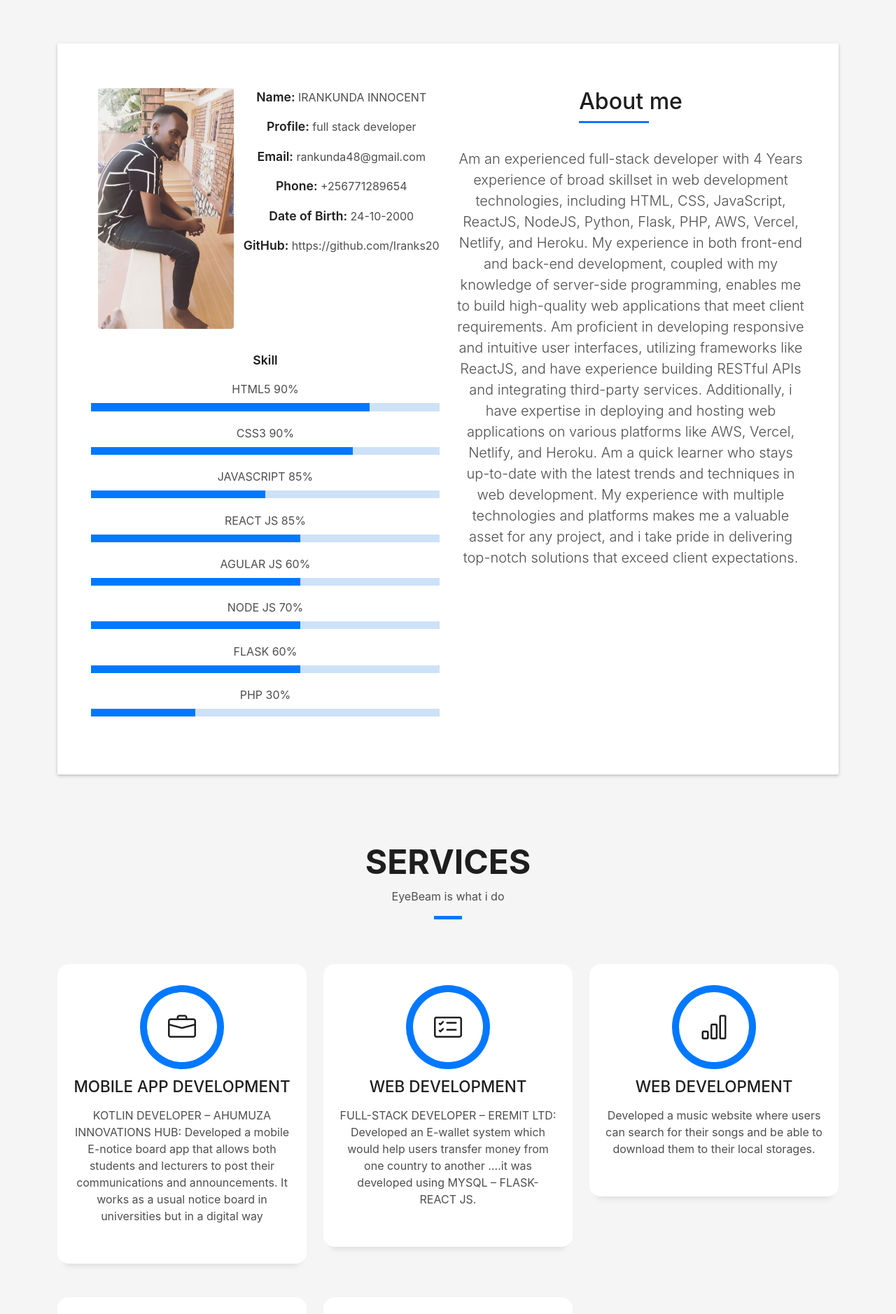
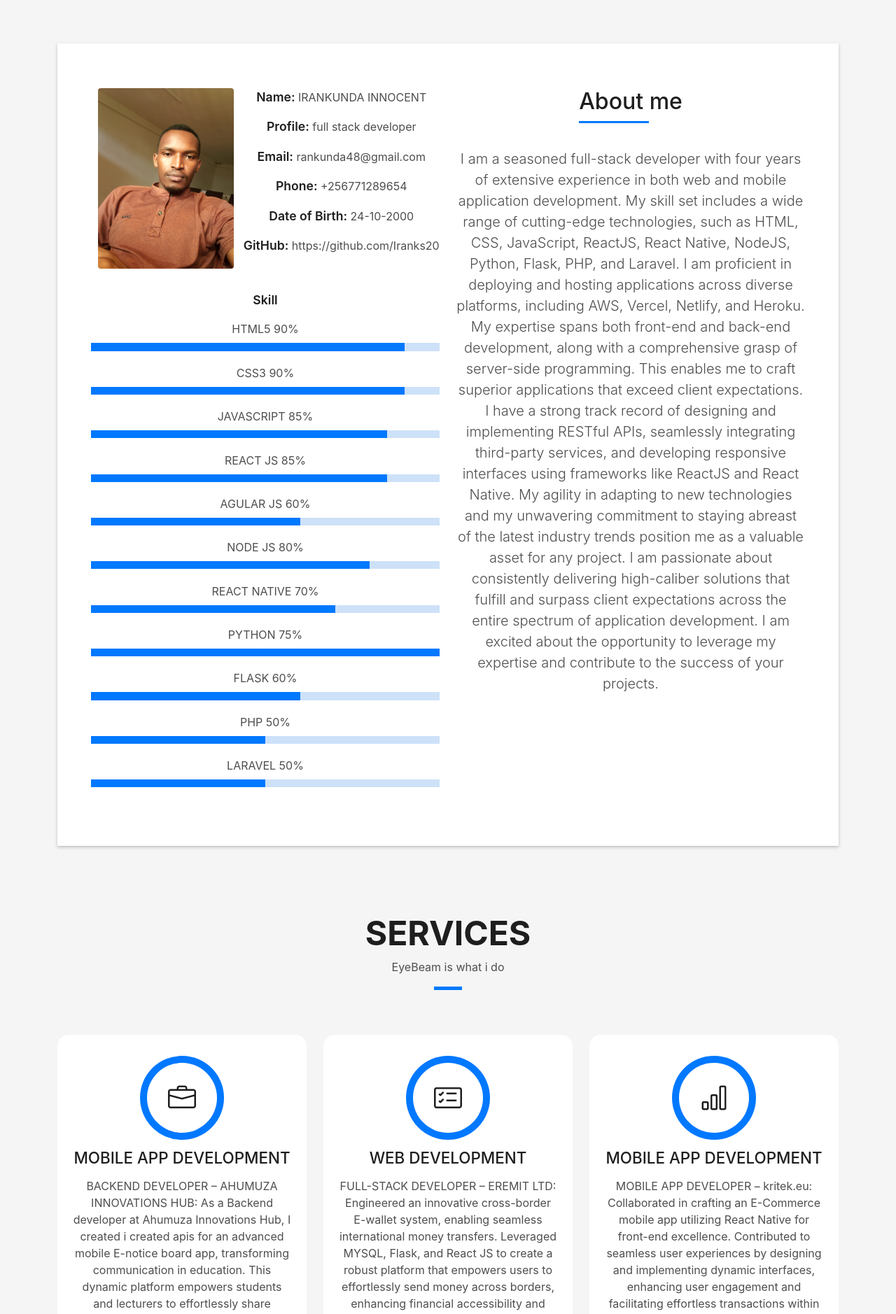
Before and after one commit to Iranks20/my-profile, a React (Create React App) app: page / in a window 1280 px wide. Shown: the part 802-2680 px from the top of the page at 70% size. Built offline with nearby package versions, Linux system fonts and the light colour scheme.

Commit message:
updated my profile

```diff
--- a/src/components/About.js
+++ b/src/components/About.js
@@ -16,7 +16,7 @@ function About() {
                   <div className="row">
                     <div className="col-sm-6 col-md-5">
                       <div className="about-img">
-                        <img src="assets/img/hero-bg2.jpg" className="img-fluid rounded b-shadow-a" alt="" />
+                        <img src="assets/img/INNO.jpg" className="img-fluid rounded b-shadow-a" alt="" />
                       </div>
                     </div>
                     <div className="col-sm-6 col-md-7">
@@ -34,35 +34,47 @@ function About() {
                     <p className="title-s">Skill</p>
                     <span>HTML5</span> <span className="pull-right">90%</span>
                     <div className="progress">
-                      <div className="progress-bar" role="progressbar"  style={{ width: "80%" }} aria-valuenow="85" aria-valuemin="0" aria-valuemax="100"></div>
+                      <div className="progress-bar" role="progressbar"  style={{ width: "90%" }} aria-valuenow="85" aria-valuemin="0" aria-valuemax="100"></div>
                     </div>
                     <span>CSS3</span> <span className="pull-right">90%</span>
                     <div className="progress">
-                      <div className="progress-bar" role="progressbar"  style={{ width: "75%" }} aria-valuenow="75" aria-valuemin="0" aria-valuemax="100"></div>
+                      <div className="progress-bar" role="progressbar"  style={{ width: "90%" }} aria-valuenow="75" aria-valuemin="0" aria-valuemax="100"></div>
                     </div>
                     <span>JAVASCRIPT</span> <span className="pull-right">85%</span>
                     <div className="progress">
-                      <div className="progress-bar" role="progressbar" style={{ width: "50%" }} aria-valuenow="50" aria-valuemin="0" aria-valuemax="100"></div>
+                      <div className="progress-bar" role="progressbar" style={{ width: "85%" }} aria-valuenow="50" aria-valuemin="0" aria-valuemax="100"></div>
                     </div>
                     <span>REACT JS</span> <span className="pull-right">85%</span>
                     <div className="progress">
-                      <div className="progress-bar" role="progressbar" style={{ width: "60%" }} aria-valuenow="90" aria-valuemin="0" aria-valuemax="100"></div>
+                      <div className="progress-bar" role="progressbar" style={{ width: "85%" }} aria-valuenow="90" aria-valuemin="0" aria-valuemax="100"></div>
                     </div>
                     <span>AGULAR JS</span> <span className="pull-right">60%</span>
                     <div className="progress">
                       <div className="progress-bar" role="progressbar" style={{ width: "60%" }} aria-valuenow="90" aria-valuemin="0" aria-valuemax="100"></div>
                     </div>
-                    <span>NODE JS</span> <span className="pull-right">70%</span>
+                    <span>NODE JS</span> <span className="pull-right">80%</span>
                     <div className="progress">
-                      <div className="progress-bar" role="progressbar" style={{ width: "60%" }} aria-valuenow="90" aria-valuemin="0" aria-valuemax="100"></div>
+                      <div className="progress-bar" role="progressbar" style={{ width: "80%" }} aria-valuenow="90" aria-valuemin="0" aria-valuemax="100"></div>
+                    </div>
+                    <span>REACT NATIVE</span> <span className="pull-right">70%</span>
+                    <div className="progress">
+                      <div className="progress-bar" role="progressbar" style={{ width: "70%" }} aria-valuenow="90" aria-valuemin="0" aria-valuemax="100"></div>
+                    </div>
+                    <span>PYTHON</span> <span className="pull-right">75%</span>
+                    <div className="progress">
+                      <div className="progress-bar" role="progressbar" style={{ width: "755%" }} aria-valuenow="90" aria-valuemin="0" aria-valuemax="100"></div>
                     </div>
                     <span>FLASK</span> <span className="pull-right">60%</span>
                     <div className="progress">
                       <div className="progress-bar" role="progressbar" style={{ width: "60%" }} aria-valuenow="90" aria-valuemin="0" aria-valuemax="100"></div>
                     </div>
-                    <span>PHP</span> <span className="pull-right">30%</span>
+                    <span>PHP</span> <span className="pull-right">50%</span>
                     <div className="progress">
-                      <div className="progress-bar" role="progressbar" style={{ width: "30%" }} aria-valuenow="90" aria-valuemin="0" aria-valuemax="100"></div>
+                      <div className="progress-bar" role="progressbar" style={{ width: "50%" }} aria-valuenow="90" aria-valuemin="0" aria-valuemax="100"></div>
+                    </div>
+                    <span>LARAVEL</span> <span className="pull-right">50%</span>
+                    <div className="progress">
+                      <div className="progress-bar" role="progressbar" style={{ width: "50%" }} aria-valuenow="90" aria-valuemin="0" aria-valuemax="100"></div>
                     </div>
                   </div>
                 </div>
@@ -74,8 +86,9 @@ function About() {
                       </h5>
                     </div>
                     <p className="lead">
-                    Am an experienced full-stack developer with 4 Years experience of broad skillset in web development technologies, including HTML, CSS, JavaScript, ReactJS, NodeJS, Python, Flask, PHP, AWS, Vercel, Netlify, and Heroku. My experience in both front-end and back-end development, coupled with my knowledge of server-side programming, enables me to build high-quality web applications that meet client requirements.  Am proficient in developing responsive and intuitive user interfaces, utilizing frameworks like ReactJS, and have experience building RESTful APIs and integrating third-party services. Additionally, i have expertise in deploying and hosting web applications on various platforms like AWS, Vercel, Netlify, and Heroku. Am a quick learner who stays up-to-date with the latest trends and techniques in web development. My experience with multiple technologies and platforms makes me a valuable asset for any project, and i take pride in delivering top-notch solutions that exceed client expectations.
-
+                    I am a seasoned full-stack developer with four years of extensive experience in both web and mobile application development. My skill set includes a wide range of cutting-edge technologies, such as HTML, CSS, JavaScript, ReactJS, React Native, NodeJS, Python, Flask, PHP, and Laravel. I am proficient in deploying and hosting applications across diverse platforms, including AWS, Vercel, Netlify, and Heroku.
+                    My expertise spans both front-end and back-end development, along with a comprehensive grasp of server-side programming. This enables me to craft superior applications that exceed client expectations. I have a strong track record of designing and implementing RESTful APIs, seamlessly integrating third-party services, and developing responsive interfaces using frameworks like ReactJS and React Native.
+                    My agility in adapting to new technologies and my unwavering commitment to staying abreast of the latest industry trends position me as a valuable asset for any project. I am passionate about consistently delivering high-caliber solutions that fulfill and surpass client expectations across the entire spectrum of application development. I am excited about the opportunity to leverage my expertise and contribute to the success of your projects.
                     </p>
                   </div>
                 </div>
--- a/src/components/Blog.js
+++ b/src/components/Blog.js
@@ -2,6 +2,12 @@
 import React from 'react'
 
 function Blog() {
+  const cardStyle = {
+    height: '850px', // Adjust this value for the desired height
+    width: '100%', // To ensure the cards span the entire width
+    overflow: 'hidden',
+    marginBottom: '20px', // Add spacing between cards
+  };
   return (
     <div>
       <main id="main">
@@ -23,7 +29,7 @@ function Blog() {
         </div>
         <div className="row">
           <div className="col-md-4">
-            <div className="card card-blog">
+            <div className="card card-blog" style={cardStyle}>
               <div className="card-img">
                 <a href="blog-single.html"><img src="assets/img/post-5.png" alt="" className="img-fluid" /></a>
               </div>
@@ -55,7 +61,7 @@ function Blog() {
             </div>
           </div>
           <div className="col-md-4">
-            <div className="card card-blog">
+            <div className="card card-blog" style={cardStyle}>
               <div className="card-img">
                 <a href="blog-single.html"><img src="assets/img/post-6.jpg" alt="" className="img-fluid" /></a>
               </div>
@@ -118,7 +124,7 @@ function Blog() {
             </div>
           </div> */}
           <div className="col-md-4">
-            <div className="card card-blog">
+            <div className="card card-blog" style={cardStyle}>
               <div className="card-img">
                 <a href="blog-single.html"><img src="assets/img/post-9.png" alt="" className="img-fluid" /></a>
               </div>
--- a/src/components/Counter.js
+++ b/src/components/Counter.js
@@ -15,7 +15,7 @@ function Counter() {
                 <span className="ico-circle"><i className="bi bi-check"></i></span>
               </div>
               <div className="counter-num">
-                <p>11</p>
+                <p>29</p>
                 <p data-purecounter-start="0" data-purecounter-end="450" data-purecounter-duration="1" className="counter purecounter"></p>
                 <span className="counter-text">WORKS COMPLETED</span>
               </div>
@@ -39,7 +39,7 @@ function Counter() {
                 <span className="ico-circle"><i className="bi bi-people"></i></span>
               </div>
               <div className="counter-num">
-                <p>4</p>
+                <p>16</p>
                 <p data-purecounter-start="0" data-purecounter-end="550" data-purecounter-duration="1" className="counter purecounter"></p>
                 <span className="counter-text">TOTAL CLIENTS</span>
               </div>
@@ -51,7 +51,7 @@ function Counter() {
                 <span className="ico-circle"><i className="bi bi-award"></i></span>
               </div>
               <div className="counter-num">
-                <p>6</p>
+                <p>10</p>
                 <p data-purecounter-start="0" data-purecounter-end="48" data-purecounter-duration="1" className="counter purecounter"></p>
                 <span className="counter-text">CERTIFICATES EARNED</span>
               </div>
--- a/src/components/Header.js
+++ b/src/components/Header.js
@@ -52,7 +52,7 @@ const onButtonClick = () => {
     <div className="hero-content display-table">
       <div className="table-cell">
         <div className="container">
-          <p className="display-6 color-d">Hello, world!</p>
+          <p className="display-6 color-d">Hello !</p>
           <h1 className="hero-title mb-4">I AM IRANKUNDA INNOCENT</h1>
           <p className="hero-subtitle"><span className="typed" data-typed-items="Designer,Full stack Developer, Freelancer, "></span></p>
            <button className="btn btn-primary btn js-scroll px-4" role="button" onClick={onButtonClick}> Download CV</button>
--- a/src/components/Portfolio.js
+++ b/src/components/Portfolio.js
@@ -1,6 +1,12 @@
 import React from 'react'
 
 function Portfolio() {
+  const cardStyle = {
+    height: '500px', // Adjust this value for the desired height
+    width: '100%', // To ensure the cards span the entire width
+    overflow: 'hidden',
+    marginBottom: '20px', // Add spacing between cards
+  };
   return (
     <div>
       <main id="main">
@@ -23,7 +29,7 @@ function Portfolio() {
         </div>
         <div className="row">
           <div className="col-md-4">
-            <div className="work-box">
+            <div className="work-box" style={cardStyle}>
               <a href="assets/img/work-9.png" data-gallery="portfolioGallery" className="portfolio-lightbox">
                 <div className="work-img">
                   <img src="assets/img/work-9.png" alt="" className="img-fluid" />
@@ -41,7 +47,7 @@ function Portfolio() {
               </div>
             </div>
           </div>
-          <div className="col-md-4">
+          {/* <div className="col-md-4">
             <div className="work-box">
               <a href="assets/img/work-10.jpg" data-gallery="portfolioGallery" className="portfolio-lightbox">
                 <div className="work-img">
@@ -59,9 +65,9 @@ function Portfolio() {
                 </div>
               </div>
             </div>
-          </div>
+          </div> */}
           <div className="col-md-4">
-            <div className="work-box">
+            <div className="work-box" style={cardStyle}>
               <a href="assets/img/work-11.png" data-gallery="portfolioGallery" className="portfolio-lightbox">
                 <div className="work-img">
                   <img src="assets/img/work-11.png" alt="" className="img-fluid" />
@@ -80,7 +86,7 @@ function Portfolio() {
             </div>
           </div>
           <div className="col-md-4">
-            <div className="work-box">
+            <div className="work-box" style={cardStyle}>
               <a href="assets/img/work-12.jpg" data-gallery="portfolioGallery" className="portfolio-lightbox">
                 <div className="work-img">
                   <img src="assets/img/work-12.jpg" alt="" className="img-fluid" />
@@ -99,7 +105,7 @@ function Portfolio() {
             </div>
           </div>
           <div className="col-md-4">
-            <div className="work-box">
+            <div className="work-box" style={cardStyle}>
               <a href="assets/img/work-13.jpg" data-gallery="portfolioGallery" className="portfolio-lightbox">
                 <div className="work-img">
                   <img src="assets/img/work-13.jpg" alt="" className="img-fluid" />
@@ -118,7 +124,7 @@ function Portfolio() {
             </div>
           </div>
           <div className="col-md-4">
-            <div className="work-box">
+            <div className="work-box" style={cardStyle}>
               <a href="assets/img/work-14.jpg" data-gallery="portfolioGallery" className="portfolio-lightbox">
                 <div className="work-img">
                   <img src="assets/img/work-14.jpg" alt="" className="img-fluid" />
--- a/src/components/Services.js
+++ b/src/components/Services.js
@@ -29,10 +29,8 @@ function Services() {
               <div className="service-content">
                 <h2 className="s-title">MOBILE APP DEVELOPMENT</h2>
                 <p className="s-description text-center">
-                KOTLIN DEVELOPER – AHUMUZA INNOVATIONS HUB:
-                Developed a mobile E-notice board app that allows both students
-                and lecturers to post their communications and announcements. It
-                works as a usual notice board in universities but in a digital way
+                BACKEND DEVELOPER – AHUMUZA INNOVATIONS HUB:
+                As a Backend developer at Ahumuza Innovations Hub, I created i created apis for an advanced mobile E-notice board app, transforming communication in education. This dynamic platform empowers students and lecturers to effortlessly share announcements, enhancing accessibility and engagement for vital information dissemination.
                 </p>
               </div>
             </div>
@@ -46,10 +44,7 @@ function Services() {
                 <h2 className="s-title">WEB DEVELOPMENT</h2>
                 <p className="s-description text-center">
                 FULL-STACK DEVELOPER – EREMIT LTD:
-                Developed an E-wallet system which would help users transfer
-                money from one country to another ….it was developed using
-                MYSQL – FLASK- REACT JS.
-
+                Engineered an innovative cross-border E-wallet system, enabling seamless international money transfers. Leveraged MYSQL, Flask, and React JS to create a robust platform that empowers users to effortlessly send money across borders, enhancing financial accessibility and convenience.
                 </p>
               </div>
             </div>
@@ -60,9 +55,10 @@ function Services() {
                 <span className="ico-circle"><i className="bi bi-bar-chart"></i></span>
               </div>
               <div className="service-content">
-                <h2 className="s-title">WEB DEVELOPMENT</h2>
+                <h2 className="s-title">MOBILE APP DEVELOPMENT</h2>
                 <p className="s-description text-center">
-                  Developed a music website where users can search for their songs and be able to download them to their local storages.
+                MOBILE APP DEVELOPER – kritek.eu:
+                Collaborated in crafting an E-Commerce mobile app utilizing React Native for front-end excellence. Contributed to seamless user experiences by designing and implementing dynamic interfaces, enhancing user engagement and facilitating effortless transactions within the app.
                 </p>
               </div>
             </div>
@@ -75,7 +71,22 @@ function Services() {
               <div className="service-content">
                 <h2 className="s-title">WEB DEVELOPMENT</h2>
                 <p className="s-description text-center">
-                  Developed a charity website which allowed donors to pay through the website.
+                FRONT-END DEVELOPER – CLIC.WORLD:
+                As a key member of the clic.world team, I contributed to the development of a comprehensive banking system. Leveraging my front-end expertise, I played a pivotal role in creating an intuitive interface that facilitates efficient management of bank transactions and activities, enhancing the user experience.
+                </p>
+              </div>
+            </div>
+          </div>
+          <div className="col-md-4">
+            <div className="service-box">
+              <div className="service-ico">
+                <span className="ico-circle"><i className="bi bi-binoculars"></i></span>
+              </div>
+              <div className="service-content">
+                <h2 className="s-title">WEB DEVELOPMENT</h2>
+                <p className="s-description text-center">
+                FRONT-END DEVELOPER – MUDA.TECH:
+                Designed and implemented an admin panel, seamlessly integrating the company's exchange with the website. Empowered clients to conduct blockchain transactions directly from the platform, enhancing accessibility and user convenience while maintaining a streamlined and secure user experience.
                 </p>
               </div>
             </div>
@@ -86,11 +97,10 @@ function Services() {
                 <span className="ico-circle"><i className="bi bi-brightness-high"></i></span>
               </div>
               <div className="service-content">
-                <h2 className="s-title">GRAPHICS DESIGNER</h2>
+                <h2 className="s-title">WEB DEVELOPMENT</h2>
                 <p className="s-description text-center">
-                GRAPHICS DESIGNER – AHUMUZA INNOVATIONS HUB:
-                I developed mockups for a full mobile app using adobe
-                photoshop and adobe illustrator
+                FULLSTACK DEVELOPER – EDOCTOR UG:
+                Architected a comprehensive human resource management system, encompassing all facets of HR operations within a company. Innovatively integrated a seamless payment functionality to efficiently process worker compensations, enhancing administrative efficiency while providing a robust and user-friendly tool for HR professionals.
                 </p>
               </div>
             </div>
```
Also changed, not shown: public/assets/img/INNO.jpg (added), 2 other files (tests, documents, lock files or other folders).
